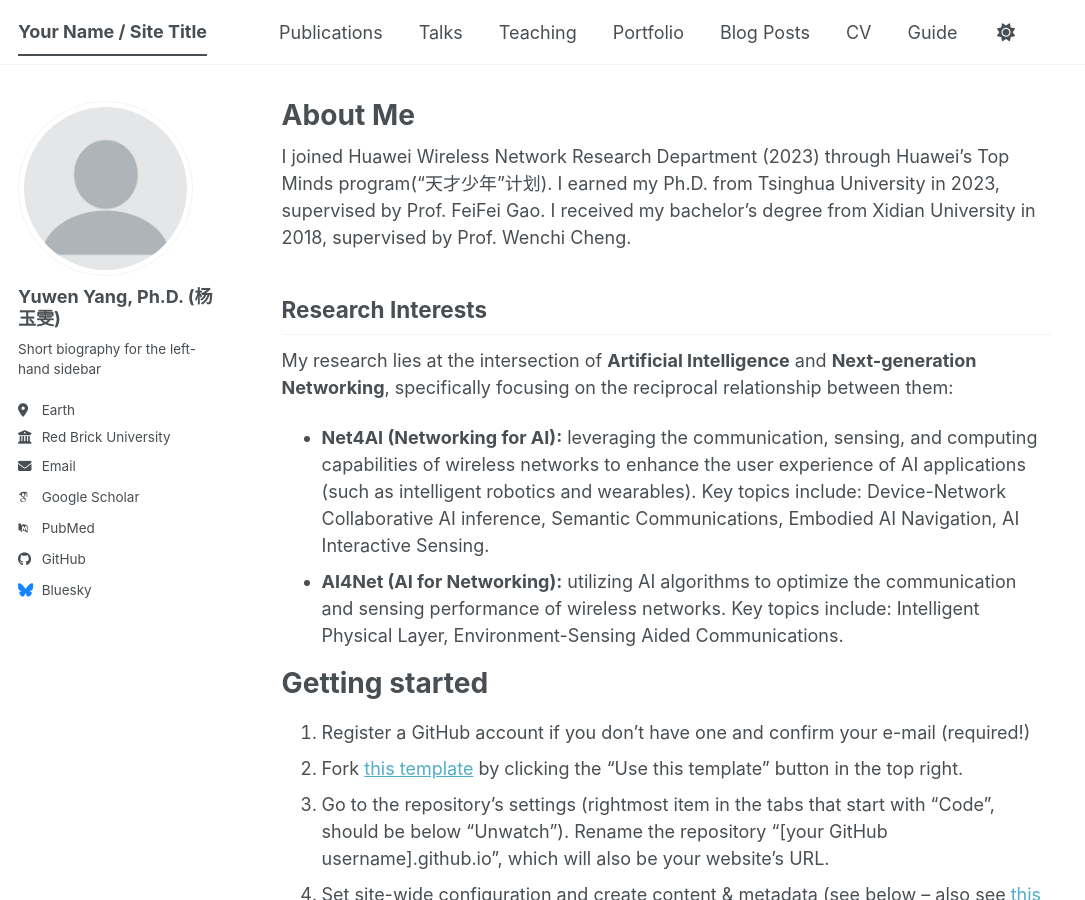
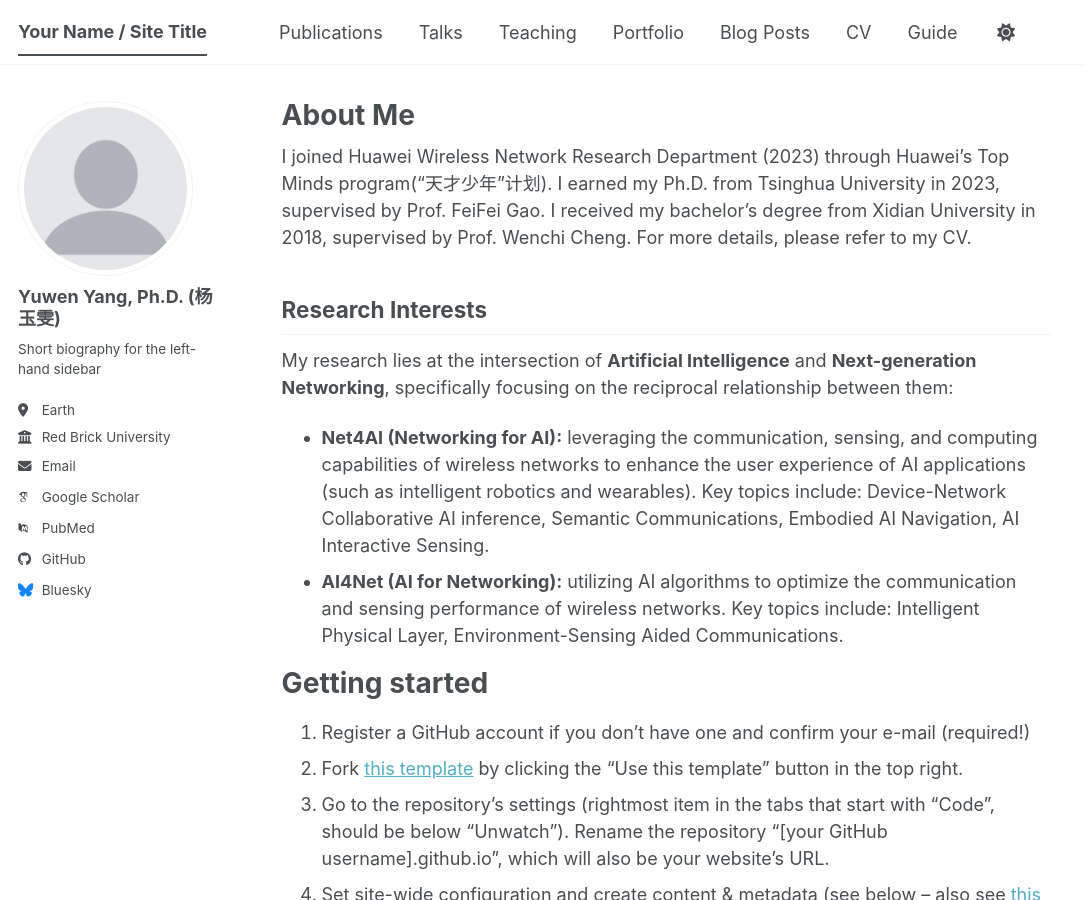
Before and after one commit to yangyuwenyang/yangyuwenyang.github.io, a Jekyll site: the page built from _pages/about.md, in a window 1280 px wide and 900 px high. Shown: the whole window, without its empty margins (0-1085 px from the left). Built offline with Jekyll 4.4.1, drawn with Linux system fonts in a browser that asks for light colours; some web fonts are replaced; a script bundle is joined from its source files by our own code; library files that are not in the unit come from our copies.

Commit message:
Update about.md

```diff
--- a/_pages/about.md
+++ b/_pages/about.md
@@ -7,7 +7,7 @@
   - /about.html
 ---
 
-I joined Huawei Wireless Network Research Department (2023) through Huawei’s Top Minds program(“天才少年”计划). I earned my Ph.D. from Tsinghua University in 2023, supervised by Prof. FeiFei Gao. I received my bachelor's degree from Xidian University in 2018, supervised by Prof. Wenchi Cheng.
+I joined Huawei Wireless Network Research Department (2023) through Huawei’s Top Minds program(“天才少年”计划). I earned my Ph.D. from Tsinghua University in 2023, supervised by Prof. FeiFei Gao. I received my bachelor's degree from Xidian University in 2018, supervised by Prof. Wenchi Cheng. For more details, please refer to my CV.
 
 
 ## Research Interests
```
